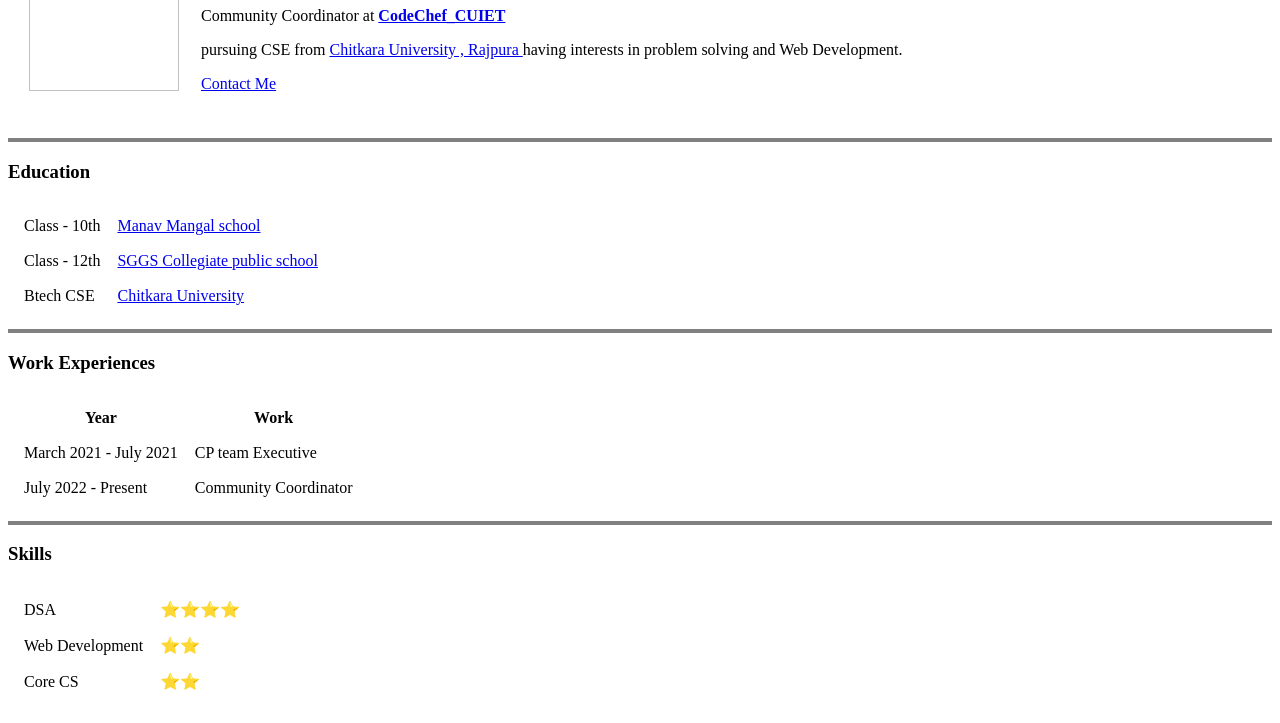
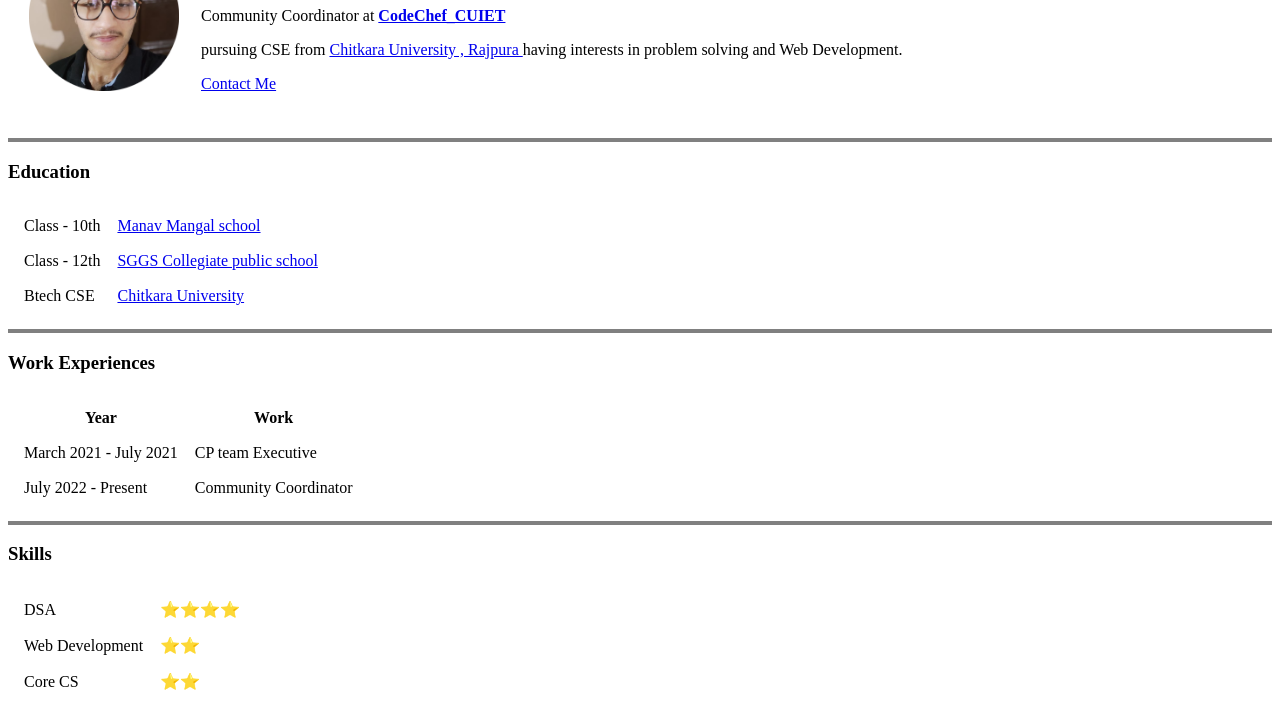
Before and after one commit to upmanyu-sharma/My-CV, a plain HTML site: page index.html in a window 1280 px wide. Shown: the part 102-825 px from the top of the page. Drawn offline with Linux system fonts and the light colour scheme.

Commit message:
Update index.html

```diff
--- a/index.html
+++ b/index.html
@@ -10,7 +10,7 @@
 <table cellspacing="20">
   <tr>
     <td>
-      <img src="images/upmanyu.png" width="150" height="150"/>
+      <img src="upmanyu.png" width="150" height="150"/>
     </td>
     <td>
       <h1><a href="https://www.linkedin.com/in/upmanyu-sharma-4a2b111b6/">UPMANYU SHARMA</a></h1>
```
